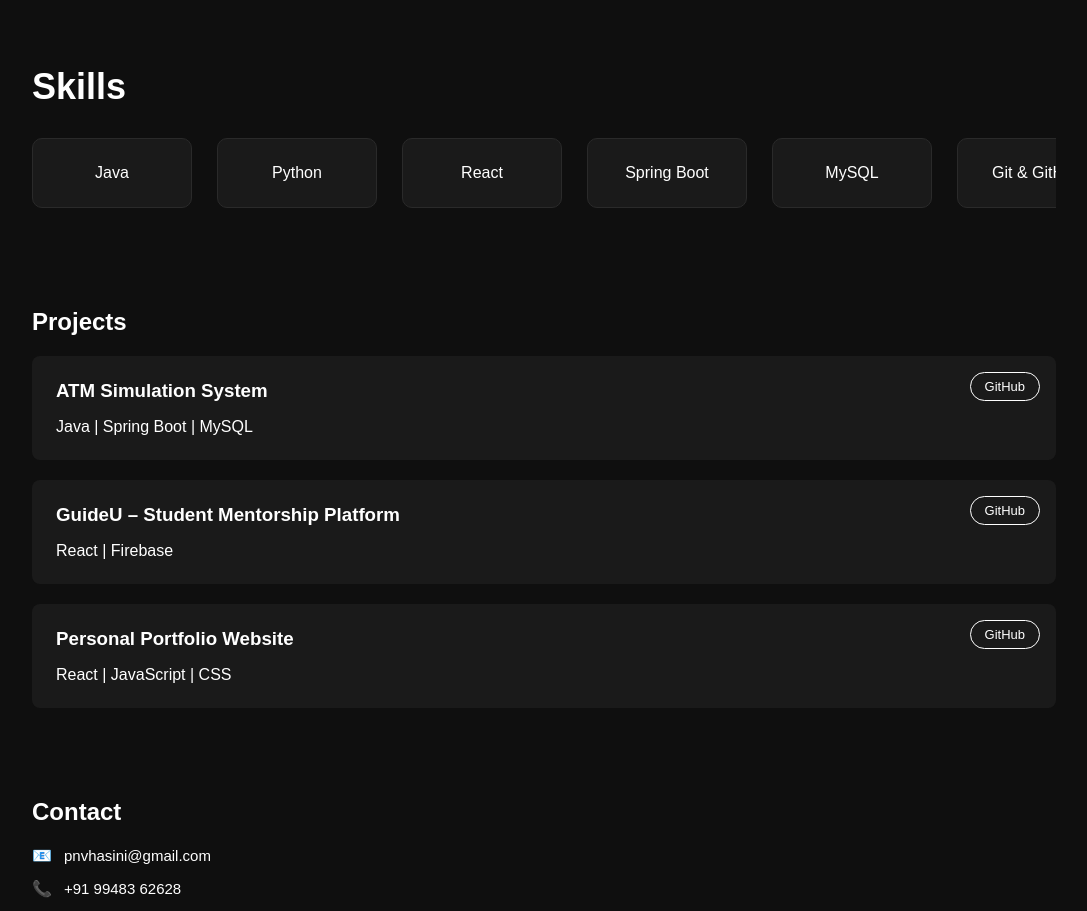
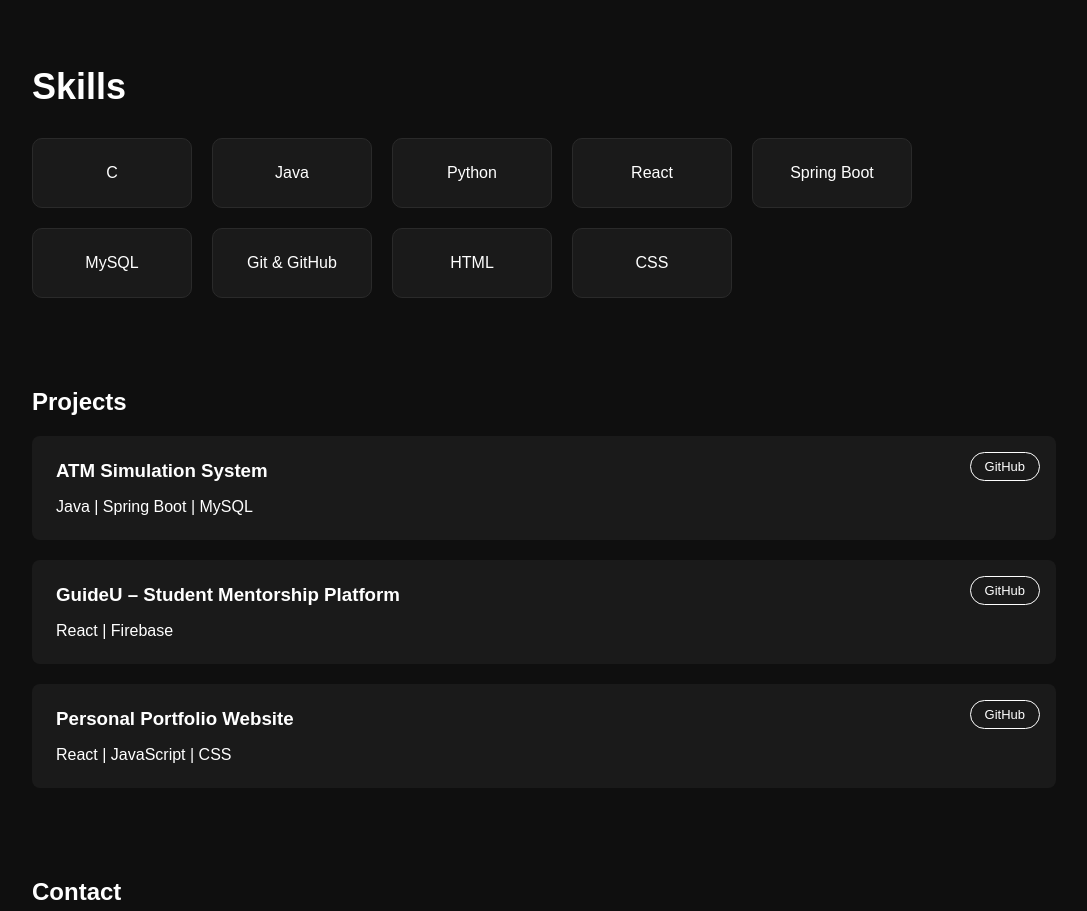
Before and after one commit to HasiniRachamadugu/Personal-Portfolio, a React (Create React App) app: page / in a window 1280 px wide. Shown: the part 1120-2031 px from the top of the page, without its empty margins (96-1183 px from the left). Built offline with nearby package versions, Linux system fonts and the light colour scheme.

Commit message:
Changes it structure

```diff
--- a/src/components/Skills.jsx
+++ b/src/components/Skills.jsx
@@ -2,12 +2,15 @@ import React from "react";
 
 const Skills = () => {
   const skills = [
+    "C",
     "Java",
     "Python",
     "React",
     "Spring Boot",
     "MySQL",
     "Git & GitHub",
+    "HTML",
+    "CSS",
   ];
 
   return (
@@ -38,11 +41,11 @@ const styles = {
   /* ONE ROW */
   row: {
   display: "flex",
-    gap: "25px",
+  flexWrap: "wrap",          // ✅ allows next row
+  gap: "20px",
   alignItems: "center",
-    overflowX: "auto",       // keeps one row on small screens
-    paddingBottom: "10px",
 },
+
 
   /* BIG RECTANGLE BOX */
   box: {
@@ -57,9 +60,8 @@ const styles = {
   fontSize: "16px",
   fontWeight: "500",
   whiteSpace: "nowrap",
-    transition: "0.3s",
+},
 
-  },
 };
 
 export default Skills;
```
Lines whose indentation alone changed are shown as unchanged.
